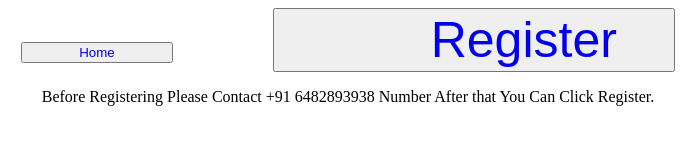
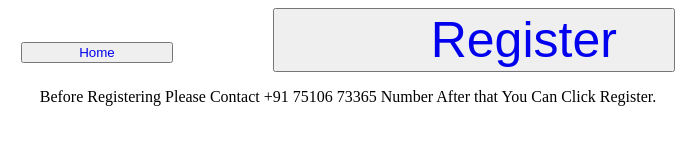
Before and after one commit to JaseemJasu/Register, a plain HTML site: page index.html in a window 1280 px wide. Shown: the full height of the page, 292-987 px from the left. Drawn offline with Linux system fonts and the light colour scheme.

Commit message:
Update index.html

```diff
--- a/index.html
+++ b/index.html
@@ -28,6 +28,6 @@ a {
 
 
 
-<p style="color: black;">Before Registering Please Contact +91 6482893938 Number After that You Can Click Register.</p>
+<p style="color: black;">Before Registering Please Contact +91 75106 73365 Number After that You Can Click Register.</p>
 </body>
 </html>
```
